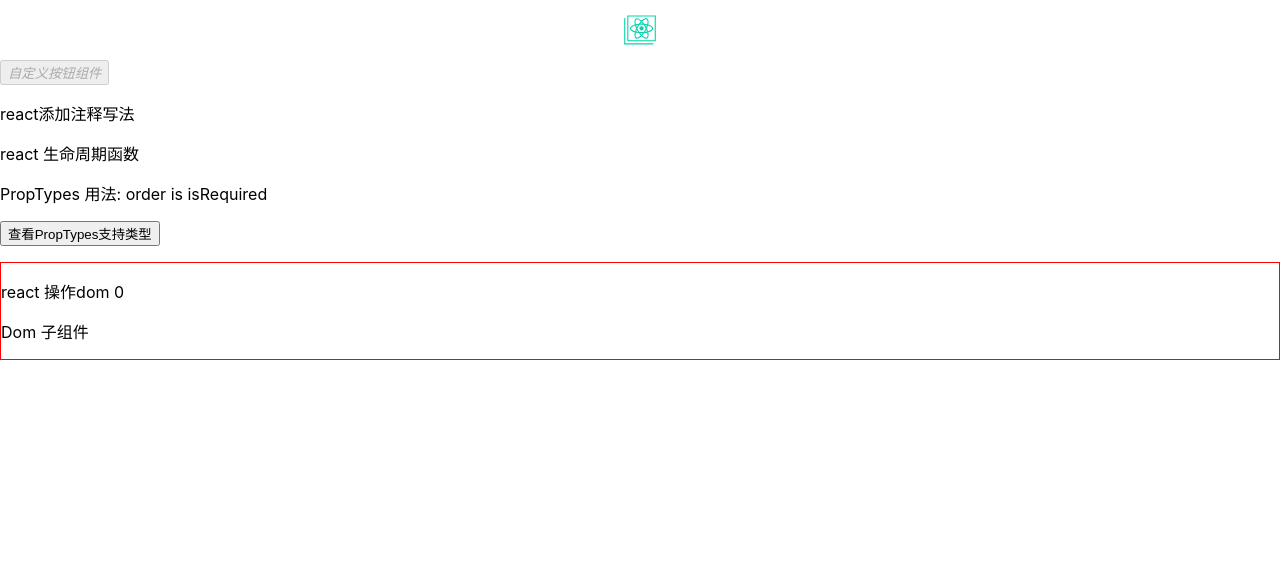
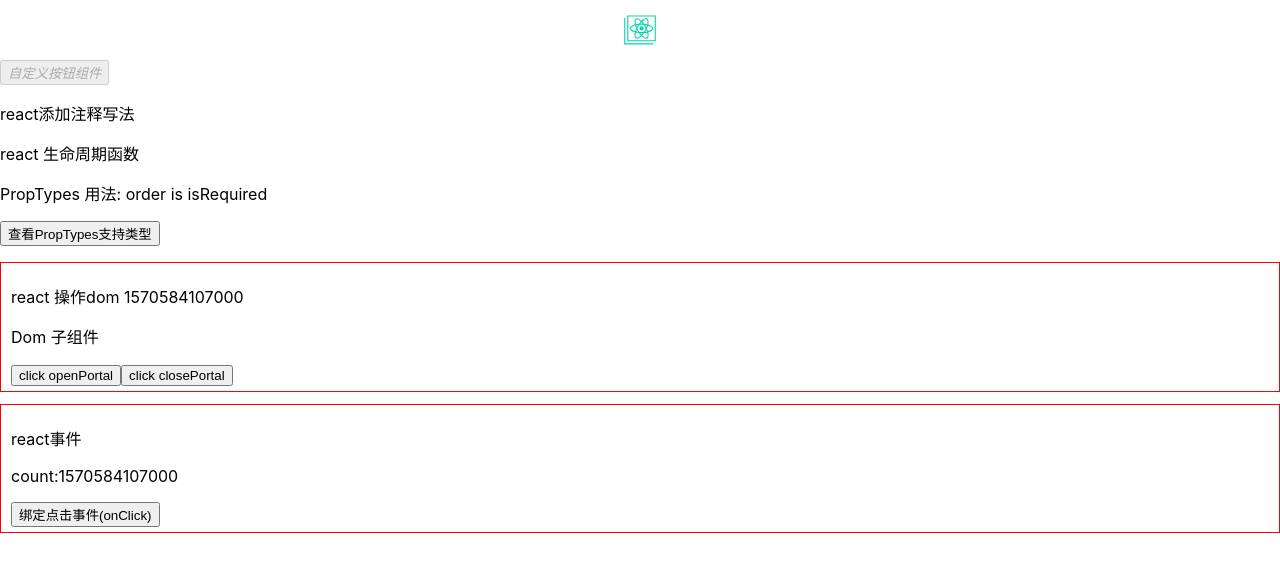
Before and after one commit to zyn-github/react-zyn, a React (Create React App) app: page / in a window 1280 px wide. Shown: the top 572 px of the page. Built offline with nearby package versions, Linux system fonts and the light colour scheme.

Commit message:
新增事件

```diff
--- a/src/Base/index.js
+++ b/src/Base/index.js
@@ -5,6 +5,8 @@ import MtNote from '../Note/index.js';
 import MtHook from '../Hook/index.js';
 import MtProps from '../Props/index.js';
 import MtDom from '../Dom/index.js';
+import MtEvent from '../Event/index.js';
+
 
 
 
@@ -35,6 +37,10 @@ class BaseLanguage extends Component {
                  <section>
                     <MtDom order={`order is isRequired`}></MtDom>
                 </section>
+                <section>
+                    <MtEvent></MtEvent>
+                </section>
+
             </div>
         )
     }
--- a/src/Dom/index.js
+++ b/src/Dom/index.js
@@ -7,7 +7,7 @@ class MtDom extends Component {
 
     constructor(props) {
         super(props);
-        this.state = { count: 0 };
+        this.state = { count: +(new Date()) };
     }
 
     render() {
@@ -17,13 +17,25 @@ class MtDom extends Component {
                 <section>
                     <MtChild ref="myChild"></MtChild>
                 </section>
+                <button onClick={this.openPortalFn.bind(this)}>click openPortal</button>
+                <button onClick={this.closePortalFn.bind(this)}>click closePortal</button>
             </div>
         )
     }
 
     addfn() {
-        this.setState({count: this.state.count ++ });
+        this.setState({count: +(new Date()) });
     }
+
+    openPortalFn() {
+        return console.log(this.refs.myChild);
+        this.refs.myChild.openPortal();
+    }
+
+    closePortalFn() {
+        ReactDOM.findDOMNode(this.refs.myChild).closePortal();
+    }
+
 
     componentDidMount() {
         // 组件挂载之后可以获取Dom
@@ -40,7 +52,7 @@ class MtDom extends Component {
         // this 􏲗􏾢􏱩组件的实􏶽 可以通过js 操作dom
         const dom = ReactDOM.findDOMNode(this);
         console.log(dom, 'componentDidUpdate');
-        dom.setAttribute('class', 'upDate');
+        // dom.setAttribute('class', 'upDate');
     }
 }
 export default MtDom;
--- /dev/null
+++ b/src/Event/index.js
@@ -0,0 +1,37 @@
+import React, { Component } from 'react';
+
+// React 事件组件
+/**
+ * Virtual DOM 在􏱐􏰛中是以􏱒􏱓的􏵘式􏰛在的，如􏱈想􏰭在这􏳾􏱒􏱓上􏱉加􏰚􏰇，就会􏰯􏰰 简单。
+ * React 􏰷于 Virtual DOM 实现了一个 SyntheticEvent (􏲃成􏰚􏰇)􏶅.
+ * 我􏰳所定义的􏰚􏰇 􏰫􏰬􏴤会接􏼫到一个 SyntheticEvent 􏱒􏱓的事件，它完全符合􏴚􏲉􏼆􏲃W3C标准，不会􏰛在􏳊􏲲IE的􏼲􏲅性问题。􏰒􏹙与原生的􏴢􏴣􏴤􏰚􏰇一􏰣􏳋有􏰢􏰣的接􏹨，􏰢􏰣􏰤􏰥􏰚􏰇的􏺉􏾗机制我􏰳可以使用 stopPropagation() 和 preventDefault() 􏰊中断它。
+ */
+
+/**
+ * 所有􏰚􏰇􏰈􏱕动绑定到最􏰹􏶅上。如􏱈􏱏􏰭􏲚问原生􏰚􏰇􏱒􏱓，可以使用 nativeEvent 􏰐性。
+ */
+
+class MtEvent extends Component {
+    constructor(props) {
+        super(props);
+        this.state = { count: +(new Date()) };
+    }
+
+    render() {
+        return (
+            <div className="border">
+                <p>react事件</p>
+                <section>
+                    <p> count:{this.state.count}</p>
+                    <button onClick={this.hander.bind(this)}>绑定点击事件(onClick)</button>
+                </section>
+            </div>
+        )
+    }
+
+    // 点击事件
+    hander() {
+        this.setState({count: +(new Date()) });
+    }
+}
+export default MtEvent;
--- a/src/index.css
+++ b/src/index.css
@@ -1,3 +1,6 @@
 .border {
   border: 1px solid red;
+  margin-top: 12px;
+  padding: 5px 10px;
+  box-sizing: border-box;
 }
```
